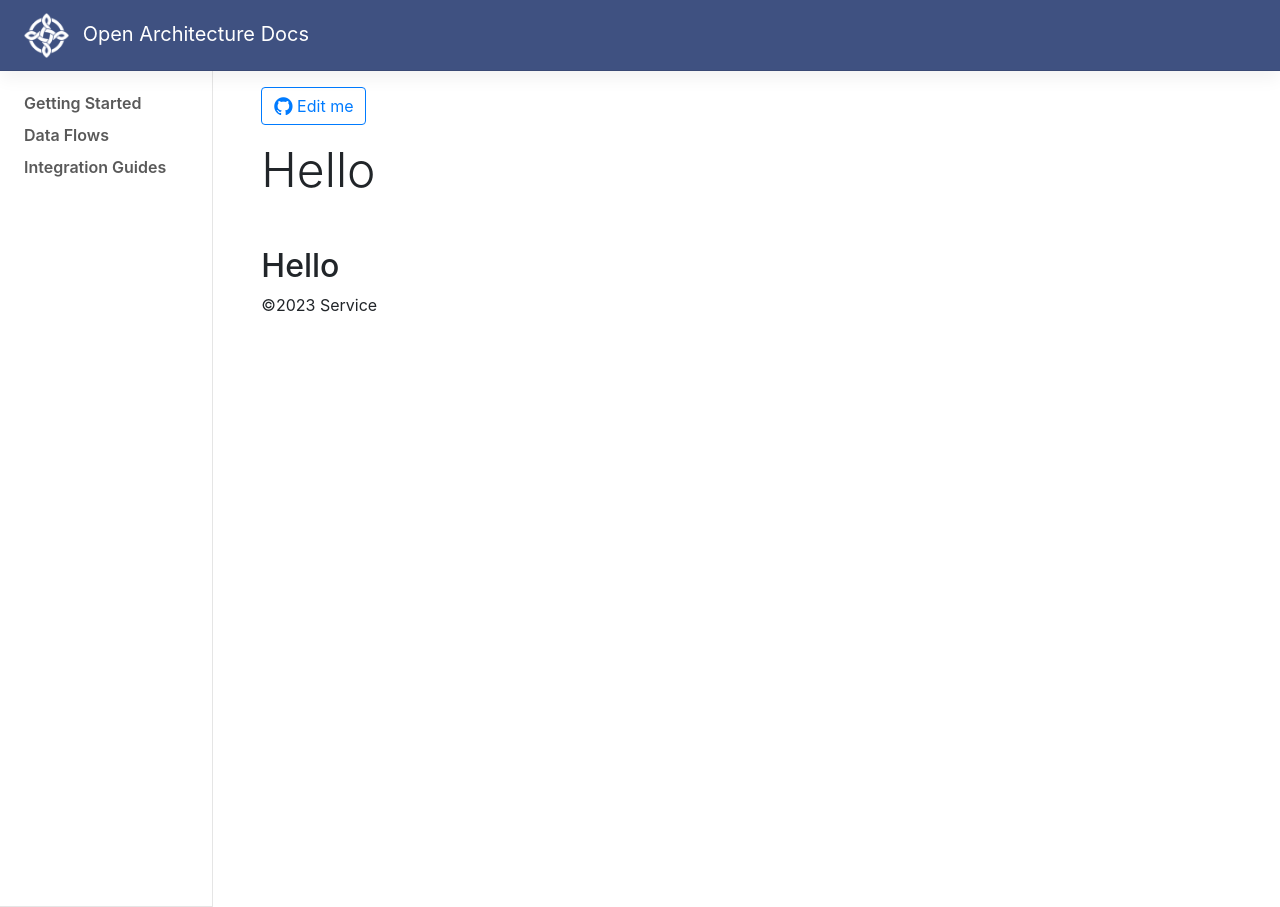
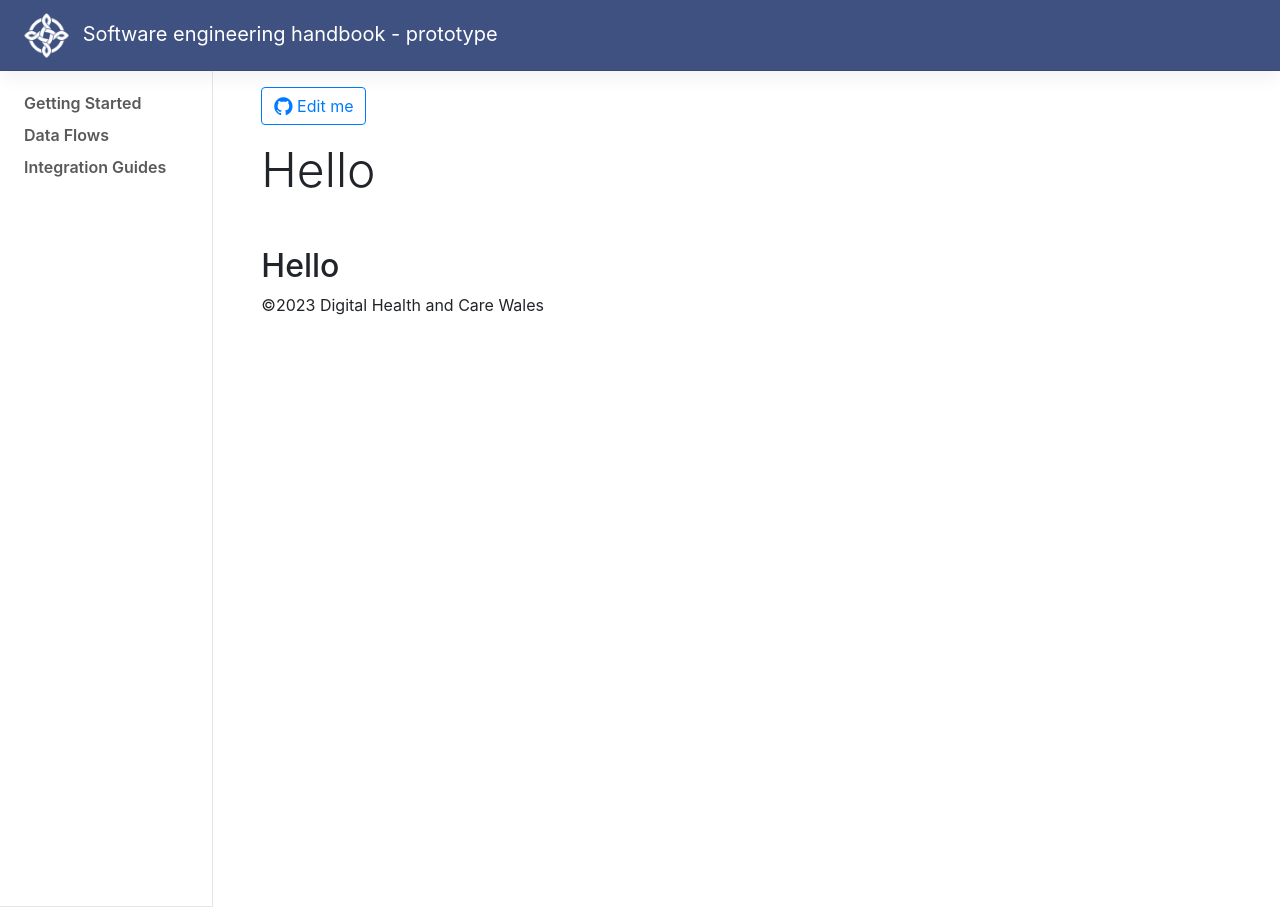
Before and after one commit to Geoff1900/Geoff1900.github.io-handbook, a Jekyll site: the page built from docs/index.md, in a window 1280 px wide. Built offline with Jekyll 4.4.1, drawn with Linux system fonts in a browser that asks for light colours; our own code applies the rules of GitHub Pages for plain Markdown files.

Commit message:
Update _config.yml

```diff
--- a/_config.yml
+++ b/_config.yml
@@ -1,8 +1,8 @@
-title: Open Architecture Docs
+title: Software engineering handbook - prototype
 
-org_name: Service
+org_name: Digital Health and Care Wales
 
-baseurl: /Geoff1900.github.io-handbook/docs
+baseurl: /Geoff1900.github.io-handbook/
 
 plugins:
   - jekyll-redirect-from
```
